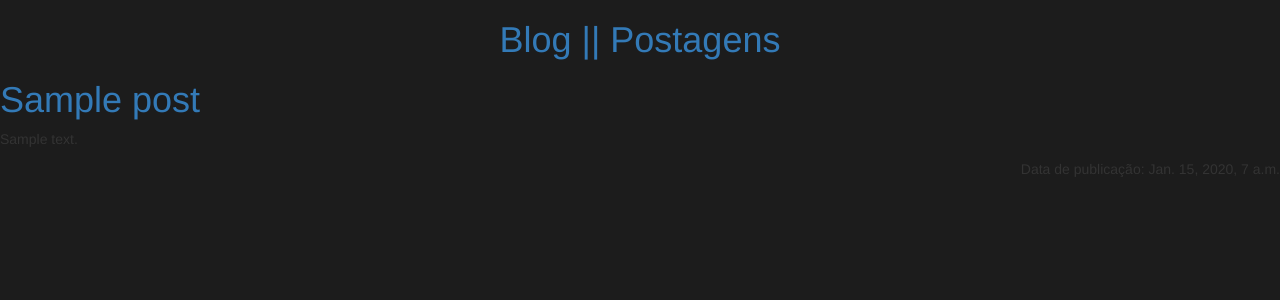
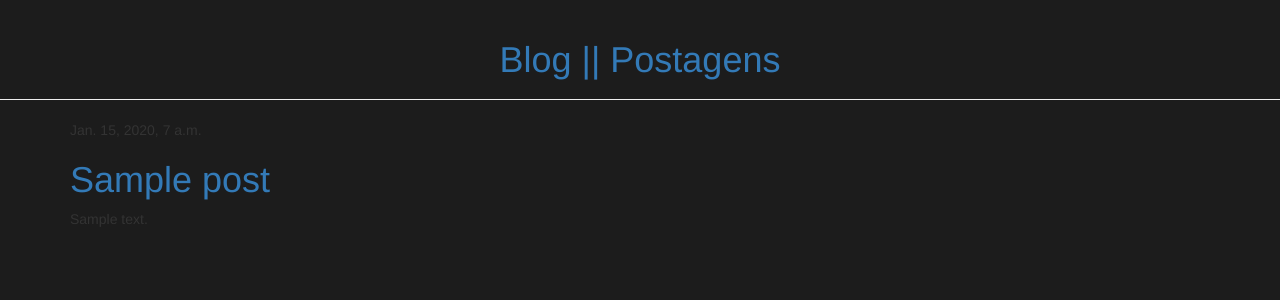
Before and after one commit to AutomacaoProjeto/my-first-blog, a Django app: template blog/templates/blog/post_list.html in a window 1280 px wide. Shown: the top 300 px of the page. Run offline with Django 3.2, Linux system fonts and the light colour scheme; the template is opened without the code that fills it: values that come from a table or form of the project are taken from there, others are empty; tables that the repository leaves empty hold one stand-in row (values such as "Sample post"); some libraries are stand-ins or nearby versions.

Commit message:
Tentativa de mudar o css

```diff
--- a/blog/templates/blog/post_list.html
+++ b/blog/templates/blog/post_list.html
@@ -16,19 +16,25 @@
 
 </head>
 <body style="background:#1C1C1C">
+	<div class="page-header">
+		<center>  <h1><p> <a href="/"> Blog || Postagens </a></p></h1>  </center>
+	</div>
 
-	<center>  <h1><p> <a href="/"> Blog || Postagens </a></p></h1>  </center>
-	{% for posts in potes %}
-		<h1> <p> <a href=""> {{posts.title}} </a> </p> </h1>
-		<p> {{posts.text}} </p>  <!-- PODERIA SER ACRESCENTADO "|linebreaksbr" APÓS "text" PARA TRASNFORMAR TODA QUEBRA DE LINHA EM PARÁGRAFO (TEXTOS GRANDES MAYBE) -->
-		<p style="float: right"> Data de publicação: {{posts.published_date}} </p>
 
-		<br>
-		<br>
-		<br>
-		<br>
-		<br>
-
-	{% endfor %}
+	<div class="content container">
+	    <div class="row">
+	        <div class="col-md-8">
+	            {% for post in posts %}
+	                <div class="post">
+	                    <div class="date">
+	                        {{ post.published_date }}
+	                    </div>
+	                    <h1><a href="">{{ post.title }}</a></h1>
+	                    <p>{{ post.text|linebreaksbr }}</p>
+	                </div>
+	            {% endfor %}
+	        </div>
+	    </div>
+	</div>
 </body>
 </html>
```
